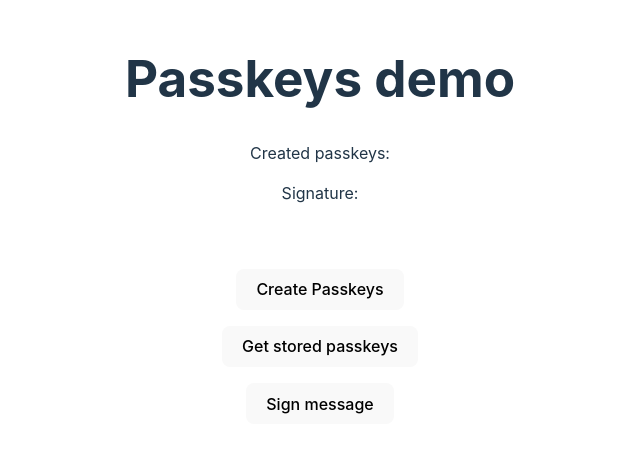
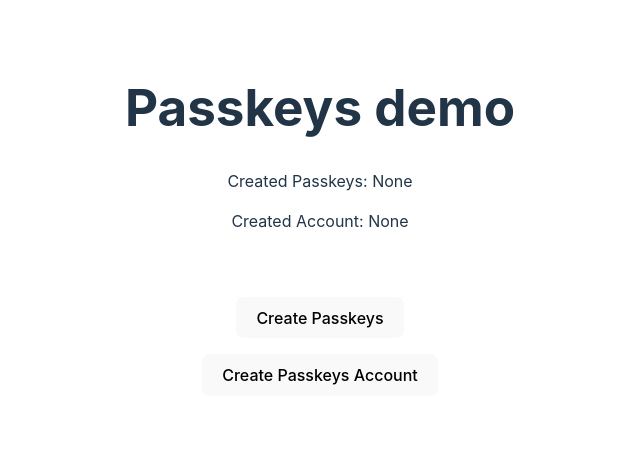
Before and after one commit to ququzone/passkeys-wallet-ui, a React (Vite) app: page / in a window 1280 px wide. Shown: the part 156-608 px from the top of the page, without its empty margins (320-960 px from the left). Built offline with nearby package versions, Linux system fonts and the light colour scheme.

Commit message:
complete create account

```diff
--- a/package.json
+++ b/package.json
@@ -1,7 +1,7 @@
 {
-  "name": "passkeys-ui",
+  "name": "passkeys-wallet-ui",
   "private": true,
-  "version": "0.0.0",
+  "version": "0.0.1",
   "scripts": {
     "dev": "vite",
     "build": "tsc && vite build",
@@ -18,6 +18,7 @@
     "mobx-react-lite": "^4.0.5",
     "react": "^18.2.0",
     "react-dom": "^18.2.0",
+    "smart-accounts": "^0.1.2",
     "uuid": "^9.0.0"
   },
   "devDependencies": {
--- a/src/App.tsx
+++ b/src/App.tsx
@@ -1,56 +1,76 @@
 import { observer } from "mobx-react-lite";
 import { useStore } from "./store";
 import "./App.css";
-import { createPasskeyCredential, getPublicKeyFromBytes, authentication } from "./utils/webauthn";
+import { createPasskeyCredential } from "./utils/webauthn";
+import { useEffect } from "react";
+import { WebauthnSigner } from "./utils/userop";
+import { Client, Presets } from "userop";
+import { SmartAccount } from "smart-accounts/src/userop-builder";
 
 const App = observer(() => {
   const { base } = useStore();
 
-  const getPasskey = async () => {
+  useEffect(() => {
     const storedKeyJson = localStorage.getItem("smart-accounts:key");
     if (storedKeyJson != null) {
-      const storedKey = JSON.parse(storedKeyJson);
-      const pubKey = await getPublicKeyFromBytes(storedKey.registration);
-      base.key = `${storedKey.registration.credential.id}-${pubKey}`;
+      base.storedPasskeys = JSON.parse(storedKeyJson);
     }
+  }, [base]);
+
+  const createPasskey = async () => {
+    const credential = await createPasskeyCredential("SmartAccounts");
+    localStorage.setItem("smart-accounts:key", JSON.stringify(credential));
+    base.storedPasskeys = credential;
   };
 
-  const createPasskey = async () => {
-    const cert = await createPasskeyCredential("SmartAccounts");
-    localStorage.setItem("smart-accounts:key", JSON.stringify(cert));
-    console.log(cert);
-  };
+  const createAccount = async () => {
+    if (!base.storedPasskeys) {
+      throw Error('create passkeys first');
+    }
+    const signer = new WebauthnSigner(
+      base.storedPasskeys.registration,
+      "0xe2C03A87C78783d85C263B020E9AeFDa3525d69c"
+    )
 
-  const signMessage = async () => {
-    const storedKeyJson = localStorage.getItem("smart-accounts:key");
-    if (storedKeyJson != null) {
-      const message = '0x4a00c3f66a03ce511192d5a3087131d3e659049dbd4e5130c67a0176479cf2c0';
-      const storedKey = JSON.parse(storedKeyJson);
-      const sig = await authentication(storedKey.registration.credential.id, message);
-      base.signature = sig;
-      return;
-    }
-    throw new Error('No passkeys');
+    const client = await Client.init("https://babel-api.testnet.iotex.io", {
+      entryPoint: "0xc3527348De07d591c9d567ce1998eFA2031B8675",
+      overrideBundlerRpc: "https://bundler.testnet.w3bstream.com",
+    })
+    const accountBuilder = await SmartAccount.init(signer, "https://babel-api.testnet.iotex.io", {
+      overrideBundlerRpc: "https://bundler.testnet.w3bstream.com",
+      entryPoint: "0xc3527348De07d591c9d567ce1998eFA2031B8675",
+      factory: "0x6D7746E6fFfaddC9E71f7f633b85A1053EABdc10",
+      paymasterMiddleware: Presets.Middleware.verifyingPaymaster(
+        "https://paymaster.testnet.w3bstream.com/rpc/d98ecac885f4406d87517263b83cb237",
+        ""
+      ),
+    })
+    // stub signature
+    accountBuilder.setSignature("0x" + "0".repeat(1280));
+
+    const response = await client.sendUserOperation(accountBuilder)
+    console.log(`create account ophash: ${response.userOpHash}`);
+    const userOperationEvent = await response.wait();
+    console.log(`create account txhash: ${userOperationEvent?.transactionHash}`);
+    localStorage.setItem("smart-accounts:account:4690", accountBuilder.getSender());
+    base.account = accountBuilder.getSender();
   };
 
   return (
     <>
       <h1>Passkeys demo</h1>
       <p>
-        Created passkeys: {base.key}
+        Created Passkeys: {base.storedPasskeys? ( base.storedPasskeys.registration.credential.id ) : 'None'}
       </p>
       <p>
-        Signature: {base.signature}
+        Created Account: {base.account? ( base.account ) : 'None'}
       </p>
       <div className="card">
         <p>
           <button onClick={createPasskey}>Create Passkeys</button>
         </p>
         <p>
-          <button onClick={getPasskey}>Get stored passkeys</button>
-        </p>
-        <p>
-          <button onClick={signMessage}>Sign message</button>
+          <button onClick={createAccount}>Create Passkeys Account</button>
         </p>
       </div>
     </>
--- a/src/store/base.ts
+++ b/src/store/base.ts
@@ -1,3 +1,4 @@
+import { RegistrationEncoded } from "@passwordless-id/webauthn/dist/esm/types";
 import { makeAutoObservable } from "mobx";
 
 export class BaseStore {
@@ -5,6 +6,7 @@ export class BaseStore {
     makeAutoObservable(this);
   }
 
-  key: string = '';
+  account = '';
+  storedPasskeys: { challenge: string; registration: RegistrationEncoded; } | null = null;
   signature: string = '';
 }
--- a/src/store/root.ts
+++ b/src/store/root.ts
@@ -1,5 +1,5 @@
 import {BaseStore} from "./base";
 
 export class RootStore {
-    base = new BaseStore();
+  base = new BaseStore();
 }
--- /dev/null
+++ b/src/utils/userop.ts
@@ -0,0 +1,26 @@
+import { RegistrationEncoded } from "@passwordless-id/webauthn/dist/esm/types";
+import { BytesLike } from "ethers";
+import { Signer } from "smart-accounts/src/userop-builder";
+import { authentication, getPublicKeyFromBytes } from "./webauthn";
+
+export class WebauthnSigner implements Signer {
+  private registration: RegistrationEncoded
+  private validatorAddr: string
+
+  constructor(registration: RegistrationEncoded, address: string) {
+    this.registration = registration;
+    this.validatorAddr = address
+  }
+
+  address(): string {
+    return this.validatorAddr
+  }
+
+  async data(): Promise<BytesLike> {
+    return await getPublicKeyFromBytes(this.registration)
+  }
+
+  async sign(opHash: string): Promise<string> {
+    return await authentication(this.registration.credential.id, opHash)
+  }
+}
```
Also changed, not shown: 1 other file (tests, documents, lock files or other folders).
